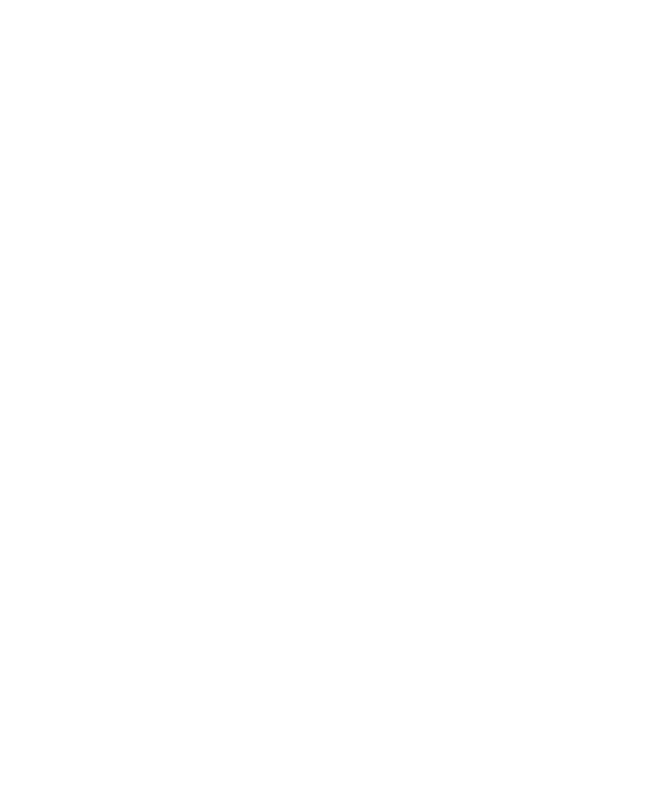
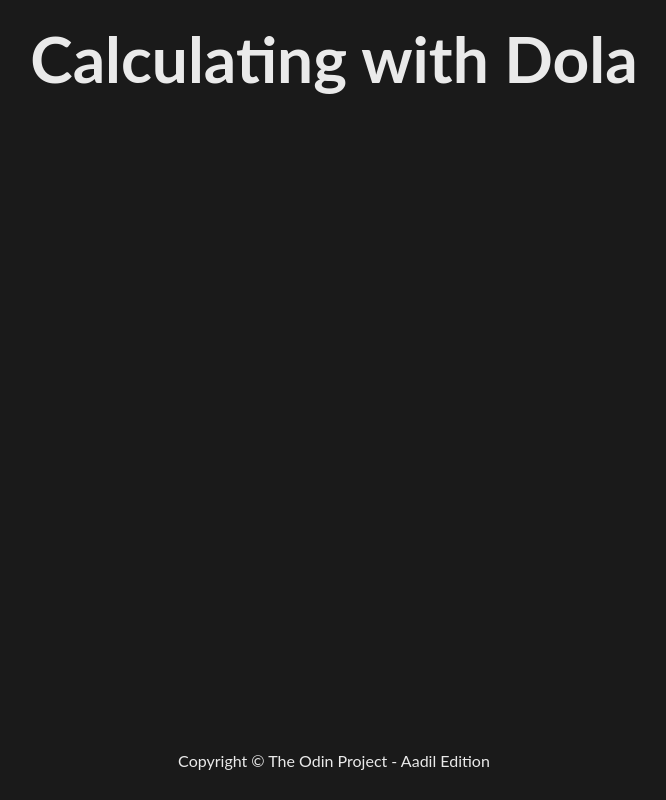
Before and after one commit to Ya-dola/odin-calculator, a plain HTML site: page index.html in a window 1280 px wide. Shown: the whole page, without its empty margins (306-972 px from the left). Drawn offline with Linux system fonts and the light colour scheme.

Commit message:
Added Default Styling

```diff
--- a/index.html
+++ b/index.html
@@ -3,8 +3,19 @@
     <head>
         <meta charset="UTF-8">
         <title>Aadil JS Calculator</title>
+
+        <link rel="stylesheet" href="style.css"/>
+        <script src="app.js" defer></script>
     </head>
     <body>
+        <h1 class="heading">
+            Calculating with Dola
+        </h1>
 
+        <div class="footer" data-number>
+            <div>
+                Copyright &copy; The Odin Project - Aadil Edition
+            </div>
+        </div>
     </body>
 </html>
--- a/style.css
+++ b/style.css
@@ -0,0 +1,60 @@
+@import url('https://fonts.googleapis.com/css2?family=VT323&display=swap');
+
+:root {
+    --background: #1a1a1a;
+    --calc-back: #262626;
+    --calc-screen: #404040;
+    --btn-light-blue: #b3e5fc;
+    --btn-pale-pink: #fce4ec;
+    --btn-soft-green: #e8f5e9;
+    --btn-lavender: #e6e6fa;
+    --btn-peach: #ffe0b2;
+    --light-txt: #eaeaea;
+    --txt-btn: #333;
+    --txt-result: #406094;
+    --size-heading: 64px;
+    --size-button: 20px;
+    --size-info: 22px;
+}
+
+*,
+*::before,
+*::after {
+    box-sizing: border-box;
+    padding: 0;
+    margin: 0;
+}
+
+/*Elements*/
+
+body {
+    min-height: 100vh;
+    display: flex;
+    flex-direction: column;
+    justify-content: space-between;
+    align-items: stretch;
+    gap: 20px;
+    padding: 20px 0;
+    background: var(--background);
+    color: var(--light-txt);
+    font-family: Lato, sans-serif;
+}
+
+/*Classes*/
+
+.heading {
+    display: flex;
+    justify-content: center;
+    font-size: var(--size-heading);
+    text-align: center;
+}
+
+.calcDisplay {
+    font-family: VT323, monospace;
+}
+
+.footer {
+    display: flex;
+    justify-content: center;
+    padding: 10px;
+}
```
